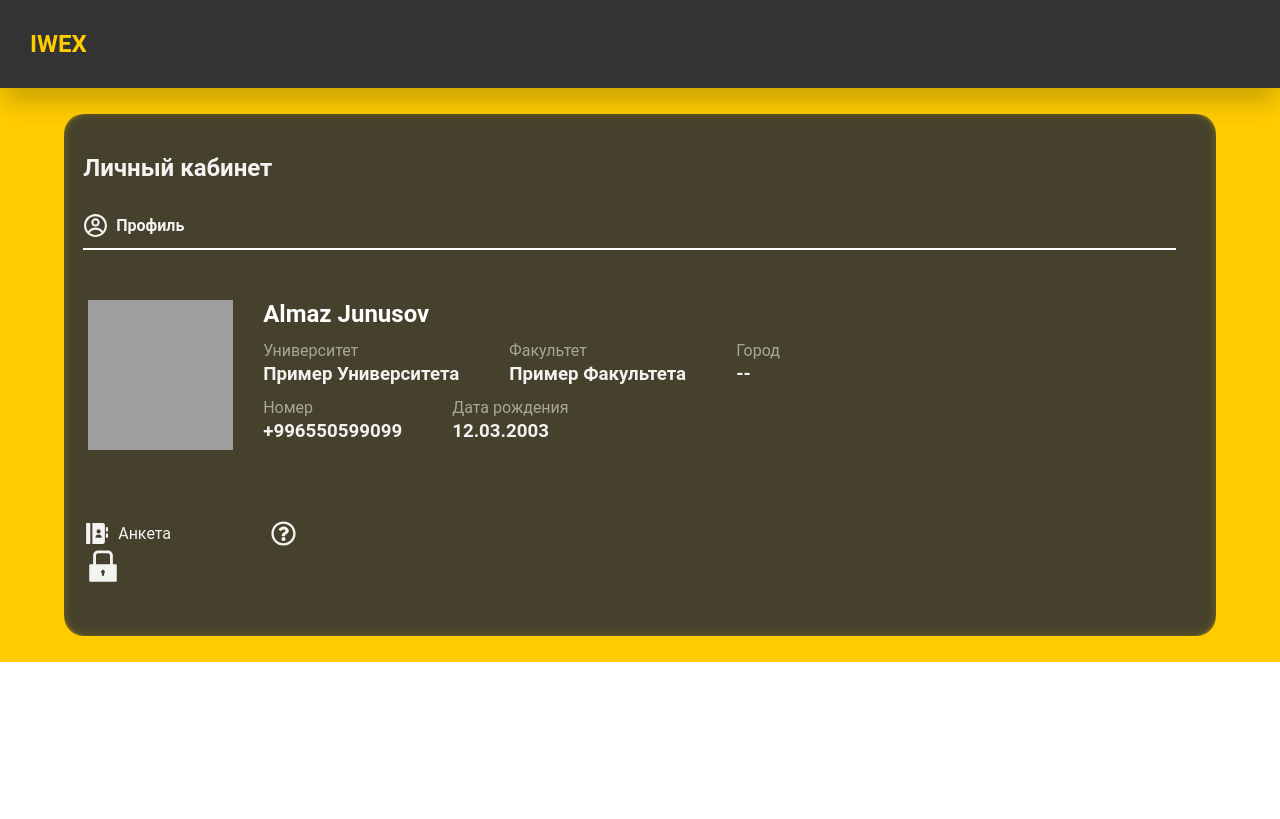
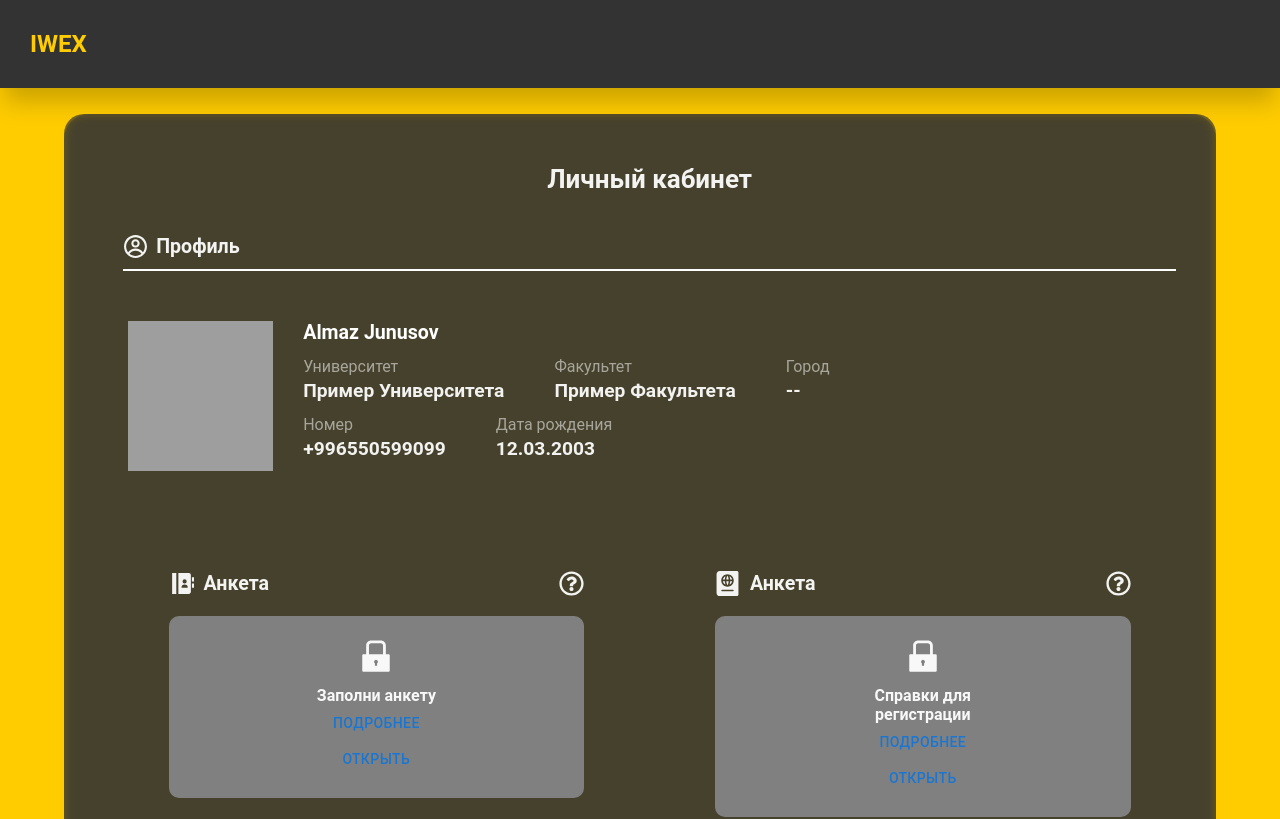
Before and after one commit to k1xd-fr/iwex-crm-master, a Next.js app in the folder frontend/: page /profile in a window 1280 px wide. Shown: the top 819 px of the page. Built offline with nearby package versions, Linux system fonts and the light colour scheme; grey boxes are pictures that could not be loaded; a web font is replaced by a local one.

Commit message:
end visual profile

```diff
--- a/frontend/src/app/globals.sass
+++ b/frontend/src/app/globals.sass
@@ -18,6 +18,6 @@
   text-decoration: none
   color: inherit
   box-sizing: border-box
-
+  font-family: 'Roboto', sans-serif !important
 body
-  font-family: 'Roboto', sans-serif
+  font-family: 'Roboto', sans-serif !important
--- a/frontend/src/app/profile/page.tsx
+++ b/frontend/src/app/profile/page.tsx
@@ -1,8 +1,15 @@
 import Profiles from "@/components/Profiles";
+import { maxHeight } from "@mui/system";
 
 const Profile: React.FC = () => {
   return (
-    <div style={{ background: "#ffcc00 ", padding: "2% 0", height: "100%" }}>
+    <div
+      style={{
+        background: "#ffcc00 ",
+        padding: "2% 0",
+        height: "100%",
+      }}
+    >
       <Profiles></Profiles>
     </div>
   );
--- a/frontend/src/components/Profiles/Card/CardInfo.tsx
+++ b/frontend/src/components/Profiles/Card/CardInfo.tsx
@@ -11,11 +11,11 @@ const CardInfo: React.FC<{
       <div className={styles.cardInfo__info}>
         <div style={{ display: "flex", alignItems: "center", gap: "10px" }}>
           {icon}
-          <span>Анкета</span>
+          <h4>Анкета</h4>
         </div>
         <FaRegQuestionCircle size={25} />
       </div>
-      <div className={styles.cardInfo__cards}>{children}</div>
+      {children}
     </div>
   );
 };
--- a/frontend/src/components/Profiles/Card/index.tsx
+++ b/frontend/src/components/Profiles/Card/index.tsx
@@ -1,17 +1,24 @@
 import { motion } from "framer-motion";
 import styles from "./style.module.sass";
 import LockIcon from "../../shared/LockIconAnimated";
-const Card = () => {
+import { Button } from "@mui/material";
+const Card: React.FC<{
+  text: string;
+}> = ({ text }) => {
   return (
     <motion.div
       initial={{ opacity: 0 }}
       animate={{ opacity: 1 }}
       transition={{ duration: 0.6, delay: 0.6 }}
-      style={{ zIndex: "10" }}
+      style={{ zIndex: "10", display: "flex", flexWrap: "wrap" }}
       className={styles.card}
     >
       <LockIcon></LockIcon>
-      <div></div>
+      <div className={styles.text}>
+        <h4>{text}</h4>
+        <Button className={styles.more}>Подробнее</Button>
+      </div>
+      <Button className={styles.btn}>Открыть</Button>
     </motion.div>
   );
 };
--- a/frontend/src/components/Profiles/Card/style.module.sass
+++ b/frontend/src/components/Profiles/Card/style.module.sass
@@ -1,10 +1,42 @@
 .cardInfo
   display: flex
   flex-direction: column
+  justify-content: center
+  align-items: center
   max-width: 100%
+  gap: 20px
   &__info
-    width: clamp(9.375rem, 4.6453rem + 10.8108vw, 21.875rem)
+    width: clamp(15.625rem, 3.125rem + 28.5714vw, 50.125rem)
     display: flex
     justify-content: space-between
     align-items: center
     text-align: center
+    flex-wrap: wrap
+    >div
+      >h4
+        font-size: clamp(0.7rem, 0.6385rem + 2vw, 1.225rem)
+
+.card
+  width: clamp(15.625rem, 3.125rem + 28.5714vw, 40.125rem)
+  background: gray
+  border-radius: 10px
+  display: flex
+  padding: 20px
+  justify-content: center
+  align-items: center
+  gap: 100%
+.btn
+  max-width: 100%
+  background: white
+  font-size: 12px
+  padding: 10px 50%
+  border-radius: 10px
+  color: #333333
+.more
+  color: black
+  font-size: 12px
+.text
+  max-width: 130px
+  text-align: center
+  display: flex
+  flex-direction: column
--- a/frontend/src/components/Profiles/UserInfo/style.module.sass
+++ b/frontend/src/components/Profiles/UserInfo/style.module.sass
@@ -3,11 +3,14 @@
   flex-direction: column
   flex-wrap: wrap
   gap: 10px
+  padding: 2.5rem
 .header
   display: flex
   align-items: center
   gap: 0.5rem
   flex-wrap: wrap
+  >h4
+    font-size: clamp(0.7rem, 0.6385rem + 2vw, 1.225rem)
 .body
   display: flex
   gap: 30px
@@ -20,6 +23,7 @@
     flex-wrap: wrap
 
     >h2
+      font-size: clamp(1rem, 0.6385rem + 2vw, 1.225rem)
       color: white
     &__block
       display: flex
@@ -40,5 +44,7 @@
     > span
       line-height: 5px
       color: #ffffff88
+      font-size: clamp(0.875rem, 0.7rem + 0.4vw, 1rem)
     >h3
       color: #ffffffed
+      font-size: clamp(1rem, 0.3rem + 1.6vw, 1.2rem)
--- a/frontend/src/components/Profiles/index.tsx
+++ b/frontend/src/components/Profiles/index.tsx
@@ -27,22 +27,22 @@ const ProfilePage = () => {
 
         <UserInfo />
         <div style={{ zIndex: "10" }} className={styles.profile__cards}>
-          <div className={styles.card}>
+          <div className={styles.df}>
             <CardInfo icon={<RiContactsBookFill size={25} />}>
-              <Card />
+              <Card text="Заполни анкету" />
+            </CardInfo>
+            <CardInfo icon={<FaPassport size={25} />}>
+              <Card text="Заполни анкету" />
             </CardInfo>
           </div>
-          {/* <div className={styles.card}>
+          <div>
             <CardInfo icon={<FaPassport size={25} />}>
-              <Card />
-              <Card />
+              <div className={styles.df}>
+                <Card text="Справки для регистрации" />
+                <Card text="Справки для посольства" />
+              </div>
             </CardInfo>
           </div>
-          <div className={styles.card}>
-            <CardInfo icon={<FaPassport size={25} />}>
-              <Card />
-            </CardInfo>
-          </div> */}
         </div>
       </>
     </motion.section>
--- a/frontend/src/components/Profiles/style.module.sass
+++ b/frontend/src/components/Profiles/style.module.sass
@@ -1,19 +1,22 @@
+
 .profile
   margin: 0 auto
   max-width: 90%
   min-height: 100%
   display: flex
-  padding: 2.5rem
   padding-left: 1.5%
   color: #fffffff0
   flex-direction: column
   border-radius: 20px
-  gap: 1.95rem
   background-color: #333333ae
   position: relative
   backdrop-filter: blur(5px)
+  z-index: 1
+  >h2
+    text-align: center
+    padding: 50px 0 0
+    font-size: clamp(1.3rem, 0.6385rem + 2vw, 1.625rem)
 
-  z-index: 1
   &::before
     content: ""
     position: absolute
@@ -24,5 +27,12 @@
     backdrop-filter: blur(5px)
     border-radius: 25px
   &__cards
+    padding: 20px
     display: flex
     flex-wrap: wrap
+    justify-content: space-around
+.df
+  display: flex
+  flex-direction: column
+  justify-content: space-between
+  gap: 30px
--- a/frontend/src/components/shared/LockIconAnimated/index.tsx
+++ b/frontend/src/components/shared/LockIconAnimated/index.tsx
@@ -10,11 +10,11 @@ const LockIcon = () => {
   };
 
   return (
-    <div style={{ height: "50px", position: "relative" }} onClick={handleClick}>
+    <div style={{ height: "50px" }} onClick={handleClick}>
       <motion.div
         whileTap={{ scale: 1.5 }}
         layout
-        style={{ position: "absolute", top: 0, left: 0 }}
+        // style={{ position: "absolute", top: 0, left: 0 }}
       >
         {isOpen ? <AiFillUnlock size={40} /> : <AiFillLock size={40} />}
       </motion.div>
```
